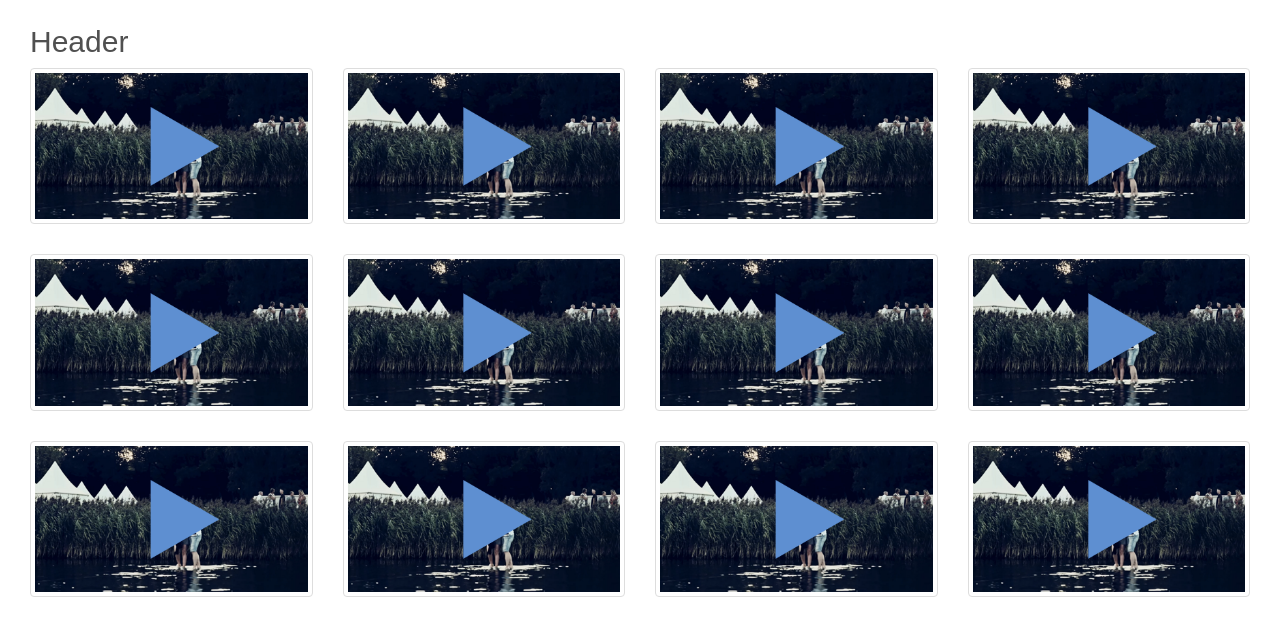
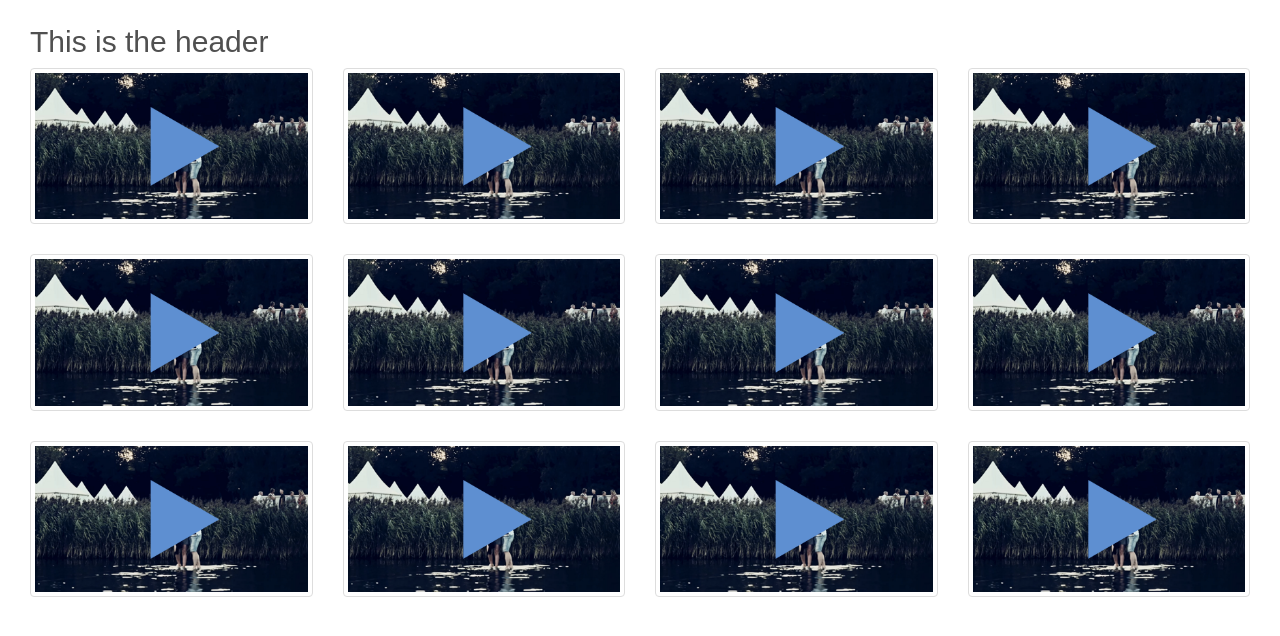
Before and after one commit to kunsten/kunsten.github.io, a plain HTML site: page videos/index.html in a window 1280 px wide. Drawn offline with nearby package versions, Linux system fonts and the light colour scheme.

Commit message:
Changed header

```diff
--- a/videos/index.html
+++ b/videos/index.html
@@ -14,7 +14,7 @@
 
 
 		<div class="main">
-			<h2>Header</h2>
+			<h2>This is the header</h2>
 			<div class="row">
 				<div class="col-md-3 col-xs-6">
 					<div>
```
